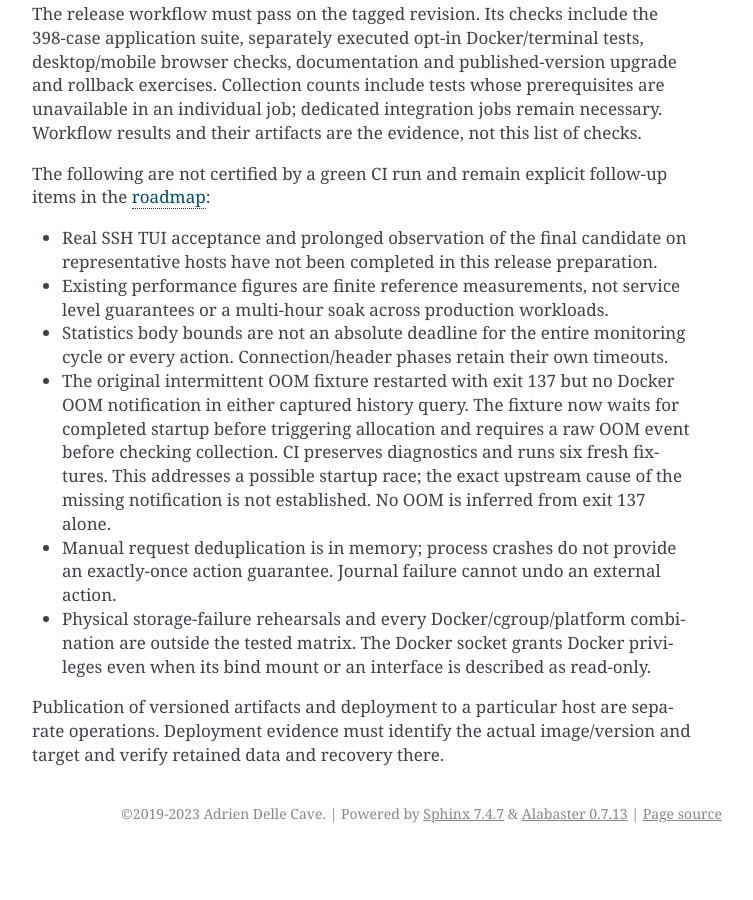
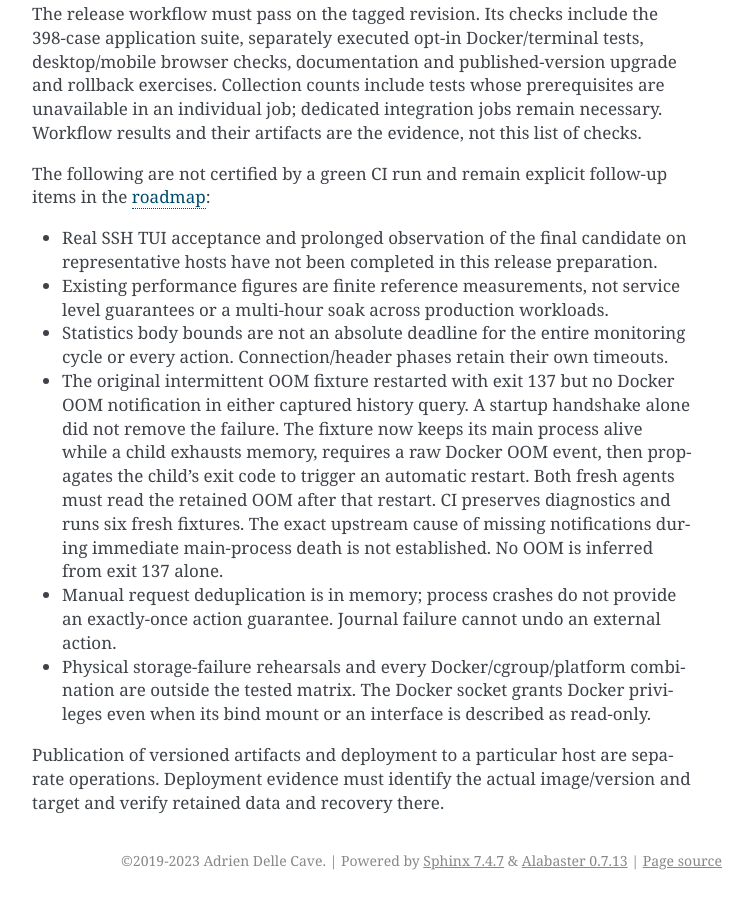
Before and after one commit to decryptus/monit-docker, a Sphinx documentation site: the page built from docs/release-1.0.0.md, in a window 1280 px wide and 900 px high, scrolled down 1119 px. Shown: the whole window, without its empty margins (388-1141 px from the left). Built offline with Sphinx 7.4.7, drawn with Linux system fonts in a browser that asks for light colours; before the commit the page ends 1972 px from its top, so only the background shows below that.

Commit message:
test: acknowledge child OOM before automatic container restart

```diff
--- a/docs/release-1.0.0.md
+++ b/docs/release-1.0.0.md
@@ -57,11 +57,13 @@ items in the [roadmap](roadmap.md):
 - Statistics body bounds are not an absolute deadline for the entire monitoring
   cycle or every action. Connection/header phases retain their own timeouts.
 - The original intermittent OOM fixture restarted with exit 137 but no Docker
-  OOM notification in either captured history query. The fixture now waits for
-  completed startup before triggering allocation and requires a raw OOM event
-  before checking collection. CI preserves diagnostics and runs six fresh fixtures.
-  This addresses a possible startup race; the exact upstream cause of the missing
-  notification is not established. No OOM is inferred from exit 137 alone.
+  OOM notification in either captured history query. A startup handshake alone
+  did not remove the failure. The fixture now keeps its main process alive while
+  a child exhausts memory, requires a raw Docker OOM event, then propagates the
+  child's exit code to trigger an automatic restart. Both fresh agents must read
+  the retained OOM after that restart. CI preserves diagnostics and runs six fresh
+  fixtures. The exact upstream cause of missing notifications during immediate
+  main-process death is not established. No OOM is inferred from exit 137 alone.
 - Manual request deduplication is in memory; process crashes do not provide an
   exactly-once action guarantee. Journal failure cannot undo an external action.
 - Physical storage-failure rehearsals and every Docker/cgroup/platform combination
```
Also changed, not shown: 2 other files.
